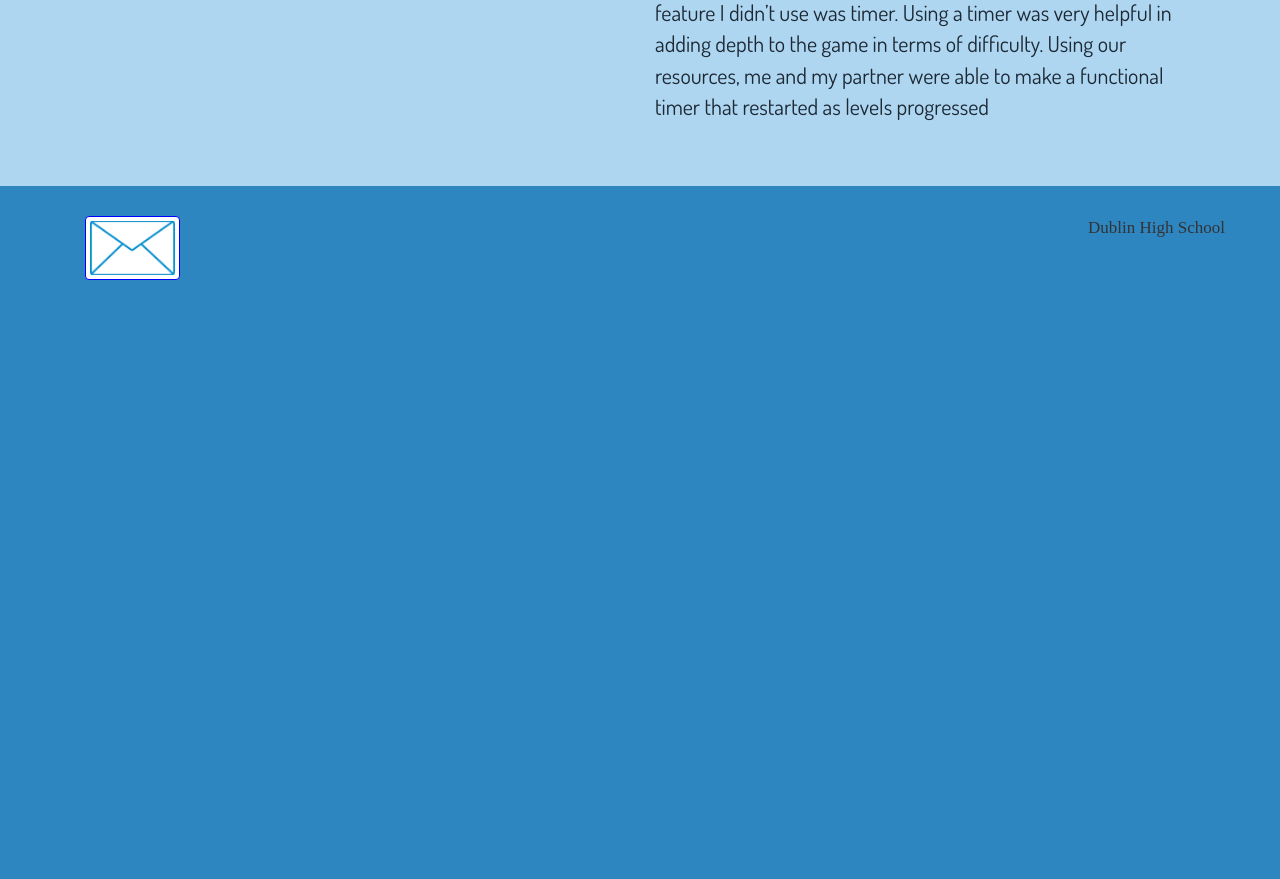
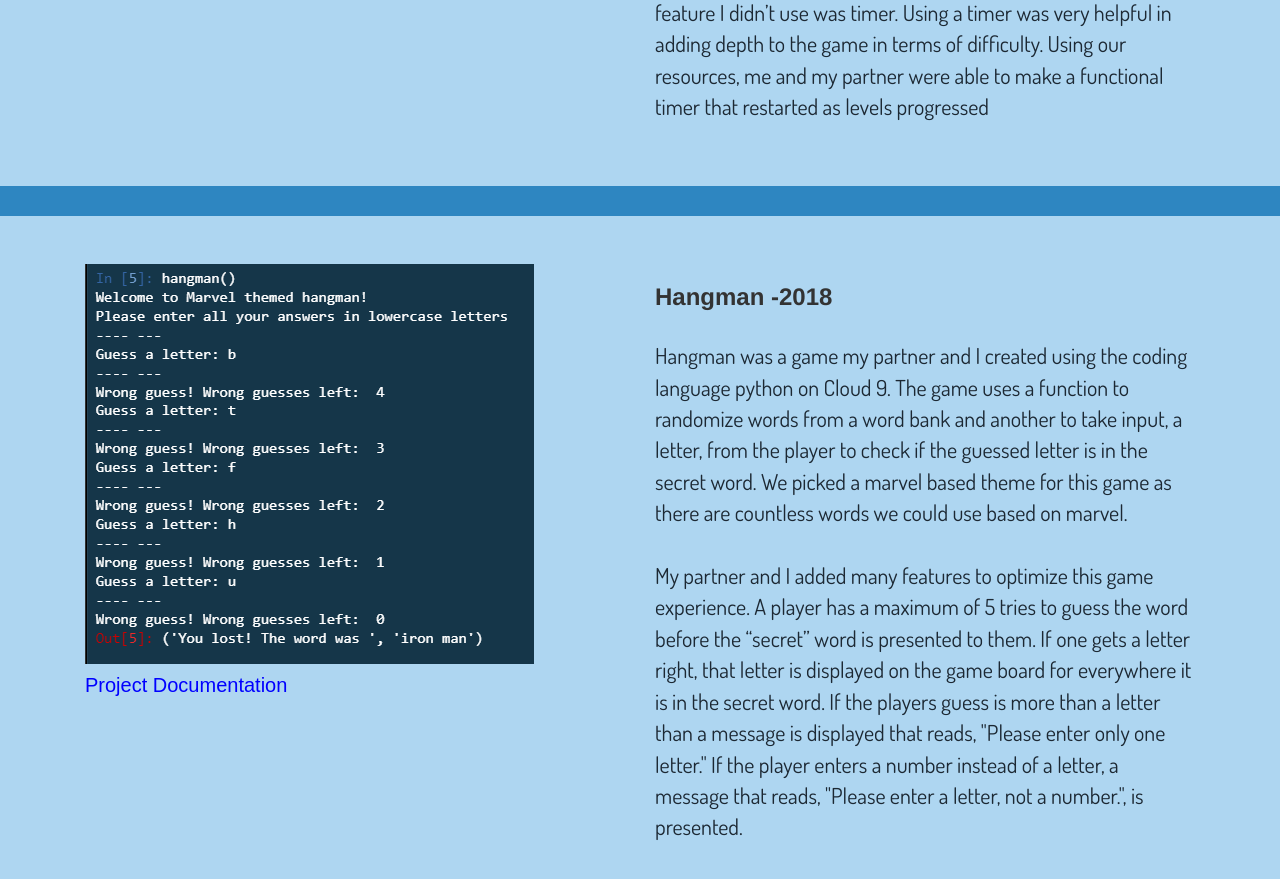
Before and after one commit to tariq9047/portfolio, a plain HTML site: page Tariq_Projects.html in a window 1280 px wide. Shown: the part 794-1673 px from the top of the page. Before the commit the page ends 1094 px from the top, so only its background shows below. Drawn offline with Linux system fonts and the light colour scheme; a web font is replaced by a local one.

Commit message:
Final Commit for Mr.Brown

```diff
--- a/CSS.own/own.css
+++ b/CSS.own/own.css
@@ -108,3 +108,10 @@ h5 {
   width: 200px;
   height: auto;
 }
+
+.new {
+    font-size: 20px;
+    font-family: fantasy;
+    color: Blue;
+
+}
--- a/Tariq_Projects.html
+++ b/Tariq_Projects.html
@@ -35,10 +35,10 @@
         <div class = "col-md-6">
 
          <iframe allowtransparency="true" width="485" height="402" src="https://scratch.mit.edu/projects/embed/173775546/?autostart=false" frameborder="0" allowfullscreen></iframe>
-
+            <br> <a href="https://docs.google.com/document/d/1jdSmpikCGNtbrb5yyafFjqLwYrnfryaFVrb0Iy9ZRw4/edit" class="new" target="_blank">Project Documentation</a>
     </div>
     <div class ="col-md-6">
-     <h3> <strong>Scratch game Pong -2017</strong></h3> <br> <p>Created by Muhammad Tariq and Jason Tran<br> <br> Pong is a game that my partner and I created in CSE that is meant to entertain user for hours on end. It uses many different variables to makes sure the audience is introduced to new levels after every rotation. The game was based on another game called “Ping pong game ”. I remixed it and changed many aesthetic features, along with adding new features that make for a better game.<br><br>
+     <h3> <strong>Scratch Game Pong -2017</strong></h3> <br> <p>Created by Muhammad Tariq and Jason Tran<br> <br> Pong is a game that my partner and I created in CSE that is meant to entertain user for hours on end. It uses many different variables to makes sure the audience is introduced to new levels after every rotation. The game was based on another game called “Ping pong game ”. I remixed it and changed many aesthetic features, along with adding new features that make for a better game.<br><br>
 
 	Some features that we added were, a timer, score, and level progression. The timer starts at 120 seconds, and if there is not winner after said time, the level progresses by 1. The first player who reaches 10 points wins the game, and a new backdrop is displayed. The way the levels progress is that the ball gets progressively faster for every level up. <br>
 	<br> Although I have been using scratch for many years, this project taught me many new features I didn’t know how to use. One feature I didn’t use was timer. Using a timer was very helpful in adding depth to the game in terms of difficulty. Using our resources, me and my partner were able to make a functional timer that restarted as levels progressed
@@ -46,8 +46,25 @@
        </div>
          </div>
          </div>
+
+       <div class ="jumbotron color">
+       <div class ="container">
+        <div class = "col-md-6">
+
+         <iframe allowtransparency="true"  width="485" height="402" src="Images/pr.png" frameborder="0" allowfullscreen></iframe>
+           <br> <a href="https://docs.google.com/document/d/1ZX6yIlj-uc6ZPurZlH1rugnpetQYBfUuCpc0B3zIGq4/edit" class="new" target="_blank">Project Documentation</a>
+    </div>
+    <div class ="col-md-6">
+     <h3> <strong>Hangman -2018</strong></h3> <br> <p>Hangman was a game my partner and I created using the coding language python on Cloud 9. The game uses a function to randomize words from a word bank and another to take input, a letter, from the player to check if the guessed letter is in the secret word.  We picked a marvel based theme for this game as there are countless words we could use based on marvel.
+
+<br> <br> My partner and I added many features to optimize this game experience. A player has a maximum of 5 tries to guess the word before the “secret” word is presented to them. If one gets a letter right, that letter is displayed on the game board for everywhere it is in the secret word. If the players guess is more than a letter than a message is displayed that reads, "Please enter only one letter." If the player enters a number instead of a letter, a message that reads, "Please enter a letter, not a number.", is presented.
+
+<br> <br>Before taking CSE I didn’t have any experience with python. When I first started to learn it, it was confusing to me as I was having a hard time differentiating the functions and methods. Through this project, my understanding for python grew exponentially. By asking my partner some questions and using resources like the internet, I was able to also learn new material not taught in class.
+</p>
+       </div>
+         </div>
+         </div>
          </section>
-
         <footer class= "container">
            <div class = "row">
                <div class= "col-xs-8">
```
Also changed, not shown: index.html (+1 -1 lines), Images/pr.png (added).
